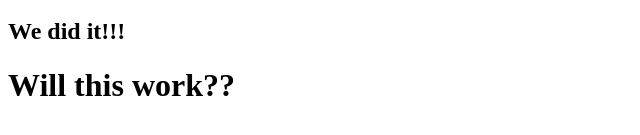
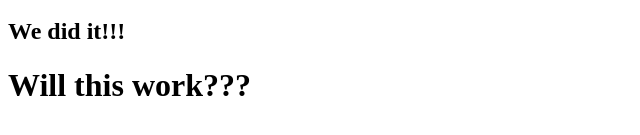
Before and after one commit to deepdived1/web, a plain HTML site: page index.html in a window 1280 px wide. Shown: the part 155-290 px from the top of the page, 0-640 px from the left. Drawn offline with Linux system fonts and the light colour scheme.

Commit message:
Update index.html
?

```diff
--- a/index.html
+++ b/index.html
@@ -2,4 +2,4 @@
 <h2> web hook </h2>
 <h1> SUCCESS </h1>
 <h2> We did it!!! </h2>
-<h1> Will this work?? </h1>
+<h1> Will this work??? </h1>
```
